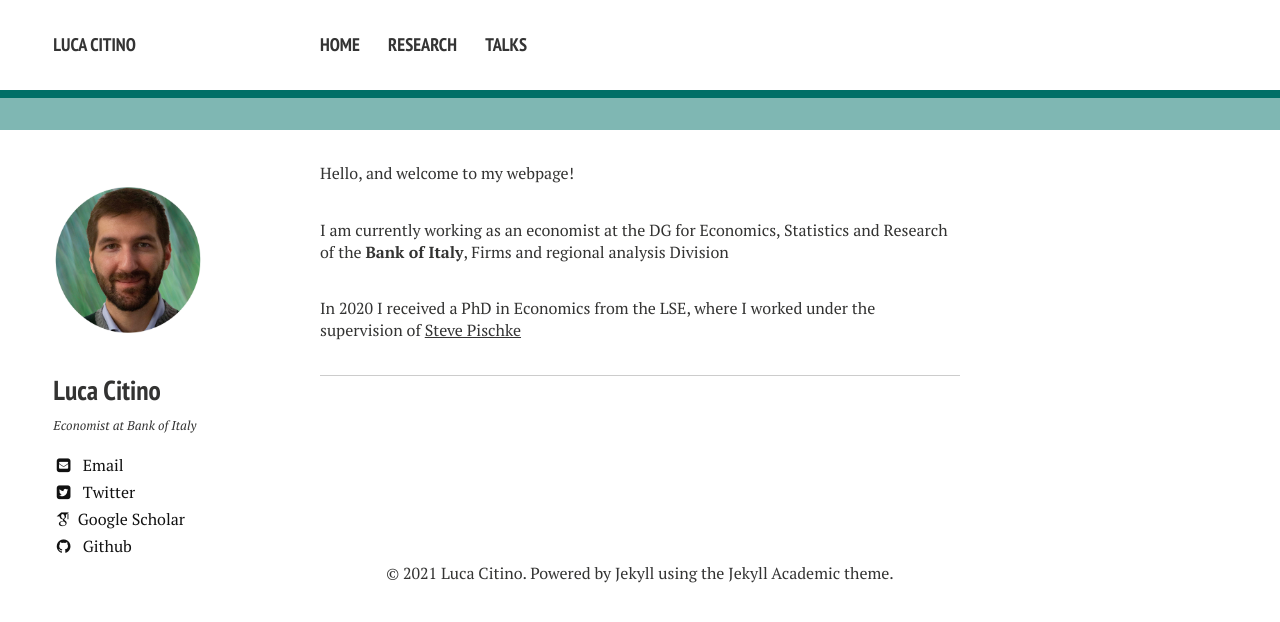
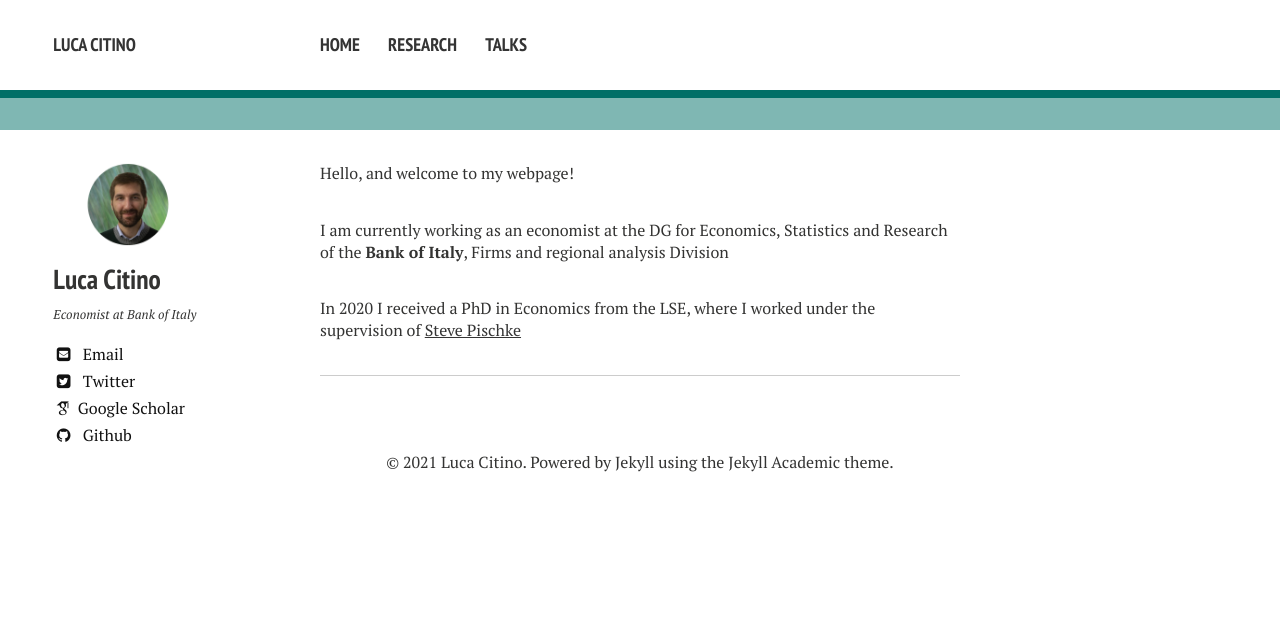
Before and after one commit to luca-citino/luca-citino.github.io, a Jekyll site: the page built from index.md, in a window 1280 px wide. Shown: the top 622 px of the page. Built offline with Jekyll 4.4.1, drawn with Linux system fonts in a browser that asks for light colours; nearby versions of some CDN libraries; some web fonts are replaced.

Commit message:
Update _config.yml

```diff
--- a/_config.yml
+++ b/_config.yml
@@ -7,7 +7,7 @@ logo: # filename of a logo image that has been placed into your images directory
 # Enter the following platform usernames if you would like for them to appear on your site.
 owner:
   name: Luca Citino
-  avatar: foto2.jpg
+  avatar: foto4.jpg
   bio: "Economist at Bank of Italy"
   email: citinoluca@gmail.com
   # Do not include the @ symbol in your Twitter username
```
